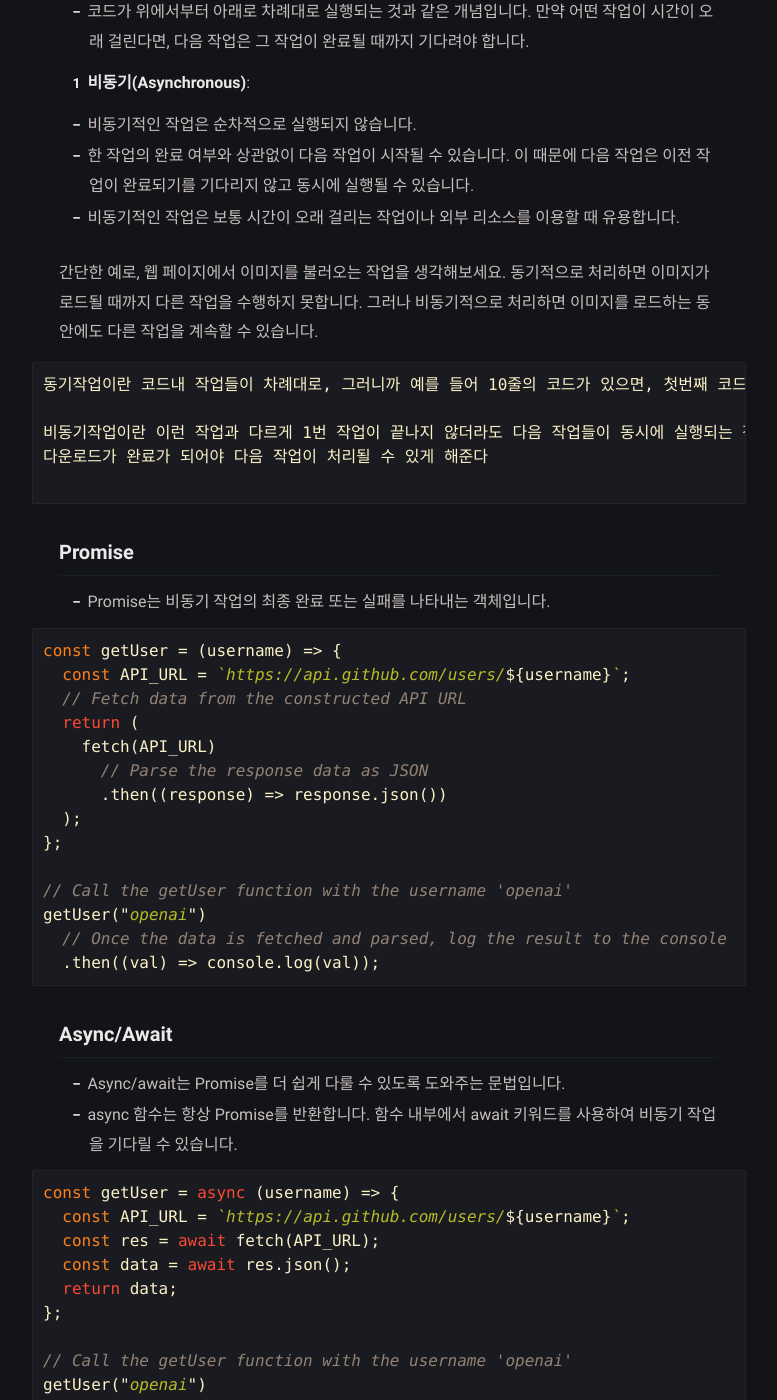
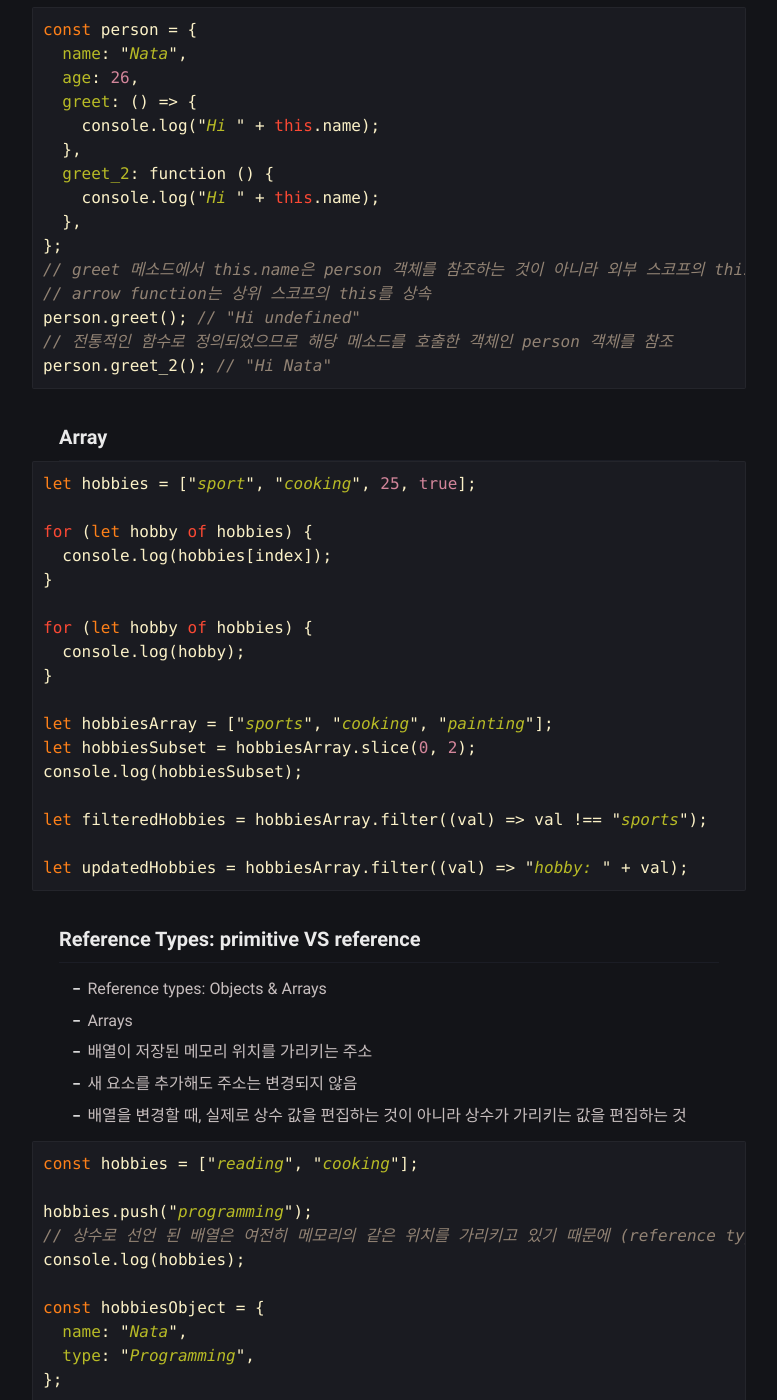
Before and after one commit to Hyukjoo-Lee/Hyukjoo-Lee.github.io, a Jekyll site: the page built from _posts/2024-03-25-JS_Concepts.markdown, in a window 1280 px wide and 1400 px high, scrolled down 637 px. Shown: the whole window, without its empty margins (251-1028 px from the left). Built offline with Jekyll 4.4.1, drawn with Linux system fonts in a browser that asks for light colours; some of the changed text lies outside the part shown.

Commit message:
integrated contents

````diff
--- a/_posts/2024-03-25-JS_Concepts.markdown
+++ b/_posts/2024-03-25-JS_Concepts.markdown
@@ -4,6 +4,129 @@ date: 2024-03-25 21:00:00 +07:00
 tags: [Async, Sync, JS]
 # description: Notes of Transaction isolation level
 ---
+
+## 자바스크립트 복습
+
+- var - 함수 범위 또는 전역 범위에서 유효
+- let - 해당 블록 내에서만 접근 가능
+- const - 상수
+
+- Object
+
+```js
+const person = {
+  name: "Nata",
+  age: 26,
+  greet: () => {
+    console.log("Hi " + this.name);
+  },
+  greet_2: function () {
+    console.log("Hi " + this.name);
+  },
+};
+// greet 메소드에서 this.name은 person 객체를 참조하는 것이 아니라 외부 스코프의 this를 참조
+// arrow function는 상위 스코프의 this를 상속
+person.greet(); // "Hi undefined"
+// 전통적인 함수로 정의되었으므로 해당 메소드를 호출한 객체인 person 객체를 참조
+person.greet_2(); // "Hi Nata"
+```
+
+### Array
+
+```js
+let hobbies = ["sport", "cooking", 25, true];
+
+for (let hobby of hobbies) {
+  console.log(hobbies[index]);
+}
+
+for (let hobby of hobbies) {
+  console.log(hobby);
+}
+
+let hobbiesArray = ["sports", "cooking", "painting"];
+let hobbiesSubset = hobbiesArray.slice(0, 2);
+console.log(hobbiesSubset);
+
+let filteredHobbies = hobbiesArray.filter((val) => val !== "sports");
+
+let updatedHobbies = hobbiesArray.filter((val) => "hobby: " + val);
+```
+
+### Reference Types: primitive VS reference
+
+- Reference types: Objects & Arrays
+- Arrays
+- 배열이 저장된 메모리 위치를 가리키는 주소
+- 새 요소를 추가해도 주소는 변경되지 않음
+- 배열을 변경할 때, 실제로 상수 값을 편집하는 것이 아니라 상수가 가리키는 값을 편집하는 것
+
+```js
+const hobbies = ["reading", "cooking"];
+
+hobbies.push("programming");
+// 상수로 선언 된 배열은 여전히 메모리의 같은 위치를 가리키고 있기 때문에 (reference type) 새로운 element 가 추가 된다
+console.log(hobbies);
+
+const hobbiesObject = {
+  name: "Nata",
+  type: "Programming",
+};
+
+// 객체 역시 reference type 이므로 상수로 선언 되어도 여전히 메모리의 같은 위치를 가리키고 있기 때문에 (reference type) 새로운 element 가 추가 된다
+hobbiesObject.age = 26;
+console.log(hobbiesObject);
+
+// primitive type 인 상수에 다른 value 를 선언 하려고 하면 에러가 발생
+const number = 12;
+number = 11;
+```
+
+### Spread operator: 배열 또는 객체에서 모든 요소를 꺼내는 데 사용
+
+```js
+const originArray = [1, 2, 3, 4, 5];
+
+// Use spread operator to create a new array with old values
+const newArray1 = [...originArray];
+
+const hobbies = ["sports", "cooking"];
+const copiedHobbiesArray = [...hobbies, ...["traveling"]];
+
+const person = { name: "Nata", age: 26 };
+const copiedPerson = { ...person, ...{ hobby: "traveling" } };
+```
+
+### Rest Operator:
+
+- 똑같이 '...' 로 표현
+- 사용 장소에 차이점이 있음
+- 함수에서 가변 arguments 를 다룰 때 유용하게 사용 / 매개변수가 가변적 일 때
+
+```js
+const toArray = (...args) => args;
+
+console.log(toArray(1, 2, 3));
+```
+
+### Destructuring declarations (구조 분해 선언)
+
+- 배열 및 객체 작업을 훨씬 더 간단하게 만들어주는 기능
+- 데이터를 추출하는 방법
+- 배열, 객체, 맵, 집합을 별개의 변수로 변환 가능
+- 데이터를 추출하여 반복적이고 혼란스러운 코드를 피할 수 있고 복잡한 데이터 구조를 간결하고 체계적으로 정리 할 수 있다
+
+```js
+// Before Destructuring
+const person = { name: "Nata", age: 26, occupation: "Dev" };
+// const name = person.name;
+// const age = person.age;
+// const occupation = person.occupation;
+
+const { name, age, occupation } = person;
+
+console.log(name), occupation, age;
+```
 
 ## Async, Await, Promises
 
````
Also changed, not shown: _posts/2024-03-25-RN.markdown (deleted, +0 -99 lines).
